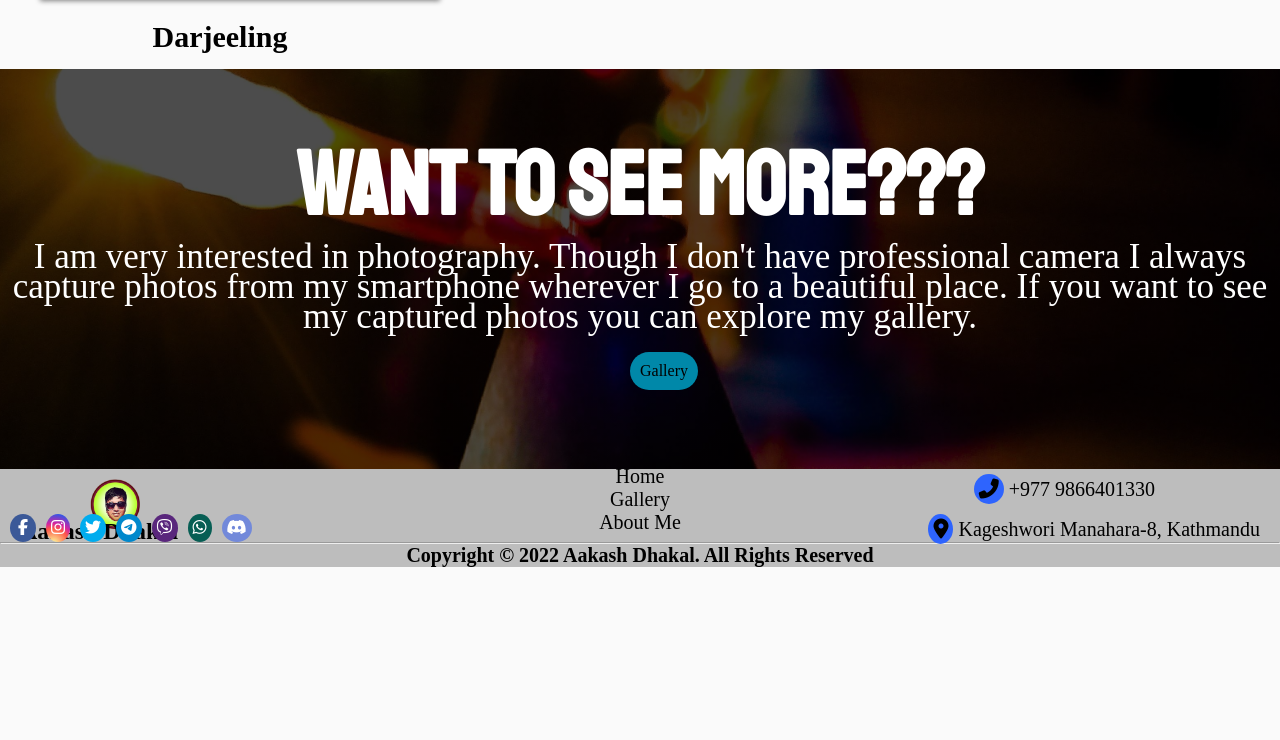
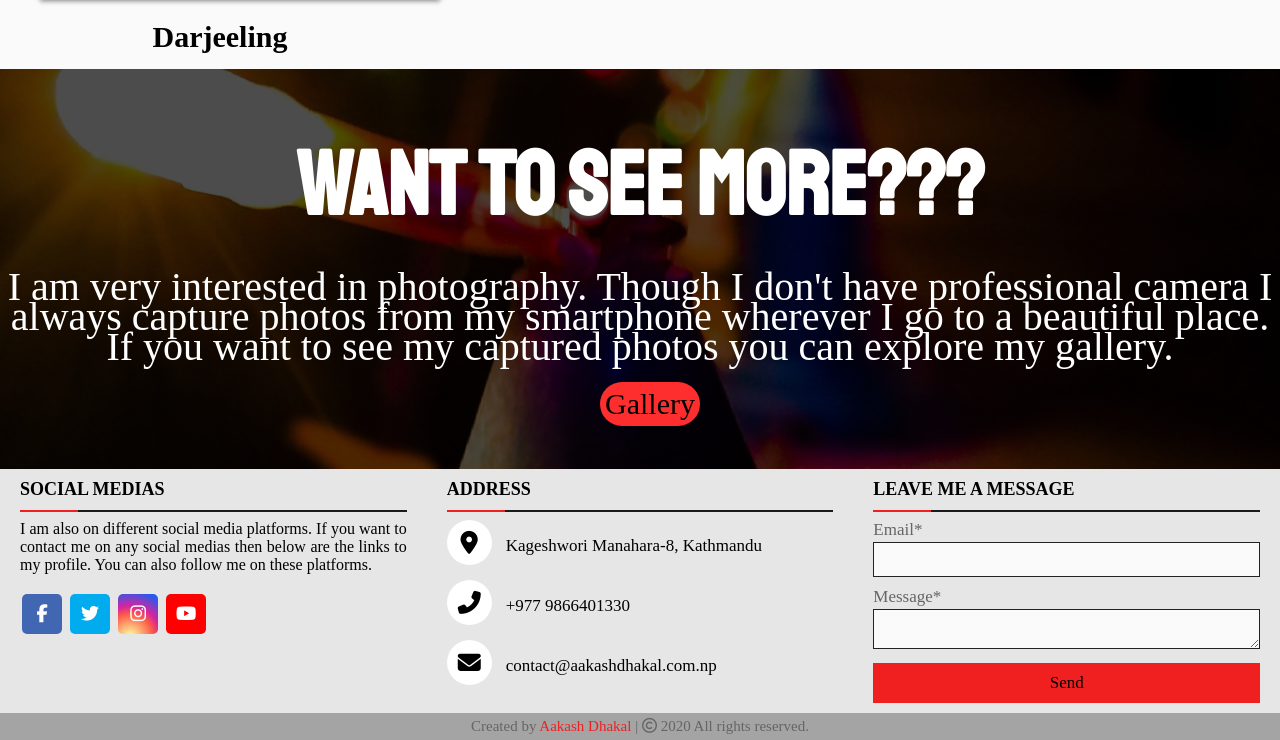
Before and after one commit to aakashdhakal/aakash, a plain HTML site: page index.html in a window 1280 px wide. Shown: the part 1342-2082 px from the top of the page. Before the commit the page ends 1909 px from the top, so only its background shows below. Drawn offline with Linux system fonts and the light colour scheme; a web font is replaced by a local one.

Commit message:
Add files via upload

```diff
--- a/index.html
+++ b/index.html
@@ -19,13 +19,20 @@
             <h1>AAKASH DHAKAL</h1>
          </a>
          <nav>
+		 <input type="checkbox" id="check">
+      <label for="check" class="checkbtn">
+        <i class="fas fa-bars"></i>
+      </label>
             <ul class="nav_links">
                <li><a href="index.html" class="active"><i class="fa fa-fw fa-home"></i>Home</a></li>
                <li><a href="#" class="button"><i class="fa fa-fw fa-photo-video"></i>Gallery</a></li>
                <li><a href="#" class="button"><i class="fa fa-fw fa-user-alt"></i>About Me</a></li>
+			   <li><a class""cta"><button id="contact">Contact</button></a></li>
             </ul>
+
+
          </nav>
-         <a class""cta"><button id="contact">Contact</button></a>
+
       </header>
       <div class="about">
          <h1 class="text">Know more about me</h1>
@@ -50,9 +57,9 @@
 		 <figcaption><b>Darjeeling</b></figcaption>
 		 </figure>
 		 <div class="info">
-         <h1 style="color: white; margin-top: 60px;">Want to see more???</h1>
-         <p style="color: white; text-align:center; font-size: 35px; line-height: 30px; font-family: Dongle"> I am very interested in photography. Though I don't have professional camera I always capture photos from my smartphone wherever I go to a beautiful place. If you want to see my captured photos you can explore my gallery.</p>
-         <a><button id="about" style="margin-left: 630px;">Gallery</button></a>
+         <h2 style="color: white; margin-top: 60px;">Want to see more???</h2>
+         <p class="gallery-info"> I am very interested in photography. Though I don't have professional camera I always capture photos from my smartphone wherever I go to a beautiful place. If you want to see my captured photos you can explore my gallery.</p>
+         <a><button id="gallery-info">Gallery</button></a>
       </div>
 
       </div>
@@ -205,42 +212,65 @@
 
 
 
-	      <div id="progress">
+
+<footer>
+      <div class="main-content">
+        <div class="left box">
+          <h2>Social Medias</h2>
+          <div class="content">
+            <p>I am also on different social media platforms. If you want to contact me on any social medias then below are the links to my profile. You can also follow me on these platforms.</p>
+            <div class="social">
+              <a href="#"><span class="fab fa-facebook-f"style="background:#4267B2;"></span></a>
+              <a href="#"><span class="fab fa-twitter" style="background:#00acee;"></span></a>
+              <a href="#"><span class="fab fa-instagram" style="background: radial-gradient(circle at 30% 107%, #fdf497 0%, #fdf497 5%, #fd5949 45%,#d6249f 60%,#285AEB 90%);"></span></a>
+              <a href="#"><span class="fab fa-youtube" style="background:#FF0000;"></span></a>
+            </div>
+          </div>
+        </div>
+        <div class="center box">
+          <h2>Address</h2>
+          <div class="content">
+            <div class="place">
+              <span class="fas fa-map-marker-alt"></span>
+              <span class="text">Kageshwori Manahara-8, Kathmandu</span>
+            </div>
+            <div class="phone">
+              <span class="fas fa-phone-alt"></span>
+              <span class="text">+977 9866401330</span>
+            </div>
+            <div class="email">
+              <span class="fas fa-envelope"></span>
+              <span class="text">contact@aakashdhakal.com.np</span>
+            </div>
+          </div>
+        </div>
+        <div class="right box">
+          <h2>Leave me a message</h2>
+          <div class="content">
+            <form action="#">
+              <div class="email">
+                <div class="text">Email*</div>
+                <input type="email" required>
+              </div>
+              <div class="msg">
+                <div class="text">Message*</div>
+                <textarea rows="2" cols="25" required></textarea>
+              </div>
+              <div class="btn">
+                <button type="submit">Send</button>
+              </div>
+            </form>
+          </div>
+        </div>
+      </div>
+      <div class="bottom">
+        <center>
+          <span class="credit">Created by <a href="#">Aakash Dhakal</a> | </span>
+          <span class="far fa-copyright"></span><span> 2020 All rights reserved.</span>
+        </center>
+      </div>
+    </footer>
+		      <div id="progress">
       <span id="progress-value"><i class="fas fa-arrow-up"></i></span>
     </div>
-      <footer>
-         <div class="footer-container">
-            <a href="index.html"><img class="footer-logo" src="logo.png" alt="logo"></a>
-            <h2>Aakash Dhakal</h2>
-            <div class="footer-nav">
-               <ul>
-                  <li><a href="index.html">Home</a></li>
-                  <li><a href="#" class="button">Gallery</a></li>
-                  <li><a href="#" class="button">About Me</a></li>
-               </ul>
-            </div>
-            <div class="footer-contact">
-               <ul>
-                  <li><i class="fas fa-envelope"></i>&nbspcontact@aakashdhakal.com.np&nbsp&nbsp&nbsp&nbsp&nbsp&nbsp&nbsp</li>
-                  <li><i class="fas fa-phone-alt"></i>&nbsp+977 9866401330&nbsp&nbsp&nbsp&nbsp&nbsp&nbsp&nbsp&nbsp&nbsp&nbsp&nbsp&nbsp&nbsp&nbsp&nbsp&nbsp&nbsp&nbsp&nbsp&nbsp&nbsp</li>
-                  <li><i class="fas fa-map-marker-alt"></i>&nbspKageshwori Manahara-8, Kathmandu</li>
-               </ul>
-            </div>
-            <div class="social-media">
-               <div class="social-links">
-                  <ul>
-                  <li><a class""cta"><button id="facebook"><i class="fab fa-facebook-f"></i></button></a></li>
-                  <li><a class""cta"><button id="instagram"><i class="fab fa-instagram"></i></button></a></li>
-                  <li><a class""cta"><button id="twitter"><i class="fab fa-twitter"></i></button></a></li>
-                  <li><a class""cta"><button id="telegram"><i class="fab fa-telegram-plane"></i></button></a></li>
-                  <li><a class""cta"><button id="viber"><i class="fab fa-viber"></i></button></a></li>
-                  <li><a class""cta"><button id="whatsapp"><i class="fab fa-whatsapp"></i></button></a></li>
-                  <li><a class""cta"><button id="discord"><i class="fab fa-discord"></i></button></a></li>
-               </div>
-            </div>
-            <hr>
-			<h5>Copyright &copy 2022 Aakash Dhakal. All Rights Reserved</h5>
-         </div>
-      </footer>
-   </body>
 </html>
--- a/style.css
+++ b/style.css
@@ -73,10 +73,16 @@ body {
  header .active {
      background-color: #5882FA;
 }
- #theme-toggle {
-     padding: 5px 5px;
-     margin: 4px 10px;
-     margin-bottom: 20px;
+.checkbtn{
+  font-size: 30px;
+  color: white;
+  float: right;
+  line-height: 80px;
+  cursor: pointer;
+  display: none;
+}
+#check{
+  display: none;
 }
  .about {
      background-attachment: fixed;
@@ -125,6 +131,15 @@ body {
      cursor: pointer;
      color: black;
 	 font-family: Staatliches;
+	 text-decoration: underline;
+}
+ .gallery h2 {
+     font-size: 90px;
+     text-align: center;
+     cursor: pointer;
+     color: black;
+	 font-family: Staatliches;
+	 margin-bottom: 30px;
 }
  .glry {
      text-decoration: none;
@@ -171,6 +186,29 @@ body {
      background-position: center;
      background-size: 1500px;
      overflow: hidden;
+}
+.gallery .info .gallery-info
+{
+	color: white;
+	text-align:center;
+	font-size: 40px;
+	line-height: 30px;
+	font-family: Dongle
+}
+#gallery-info
+{
+	padding: 5px;
+	background-color: #FE2E2E;
+	border: none;
+	border-radius: 50px;
+	cursor: pointer;
+	margin: 20px;
+	margin-left: 600px;
+	font-size: 30px;
+}
+#gallery-info:hover
+{
+	opacity: 0.7;
 }
 
 
@@ -582,8 +620,165 @@ body {
 
 
 
+ @media only screen and (max-width: 425px)
+{
+header h1
+{
+	display: none;
+}
+.checkbtn{
+    display: block;
+	color: black;
+	margin-left: 270px;
+	margin-top: 10px;
+  }
+  ul{
+    position: absolute;
+    width: 40%;
+    height: 30vh;
+    background: #E6E6E6;
+    top: -100%;
+    text-align: center;
+    transition: all .5s;
+	right: 0px;
+  }
+  nav ul li{
+    display: block;
+  }
+  nav ul li a{
+    font-size: 15px;
+  }
+  a:hover,a.active{
+    background: none;
+    color: #0082e6;
+  }
+  #check:checked ~ ul{
+    top: 42px;
+  }
+  .profile {
+     display: none;
+	 width: 200px;
+	 margin-top: -120px;
+}
+ .about .text {
+     color: white;
+     font-size: 40px;
+     font-family: Lobster;
+	 margin-left: 30px;
+	 text-align: left;
+}
+ .about .des {
+     color: white;
+     margin-left: 40px;
+     font-size: 30px;
+     margin-top: 50px;
+     font-family: Dongle;
+}
+ #about {
+     border-radius: 50px;
+     padding: 10px;
+     cursor: pointer;
+     transition: all 0.3s ease 0s;
+     background-color: rgba(0,136,169,1);
+     border: none;
+	 margin-left: 200px;
+	 margin-top: -10px;
+}
+ #about:hover {
+     background-color: rgba(0,136,169,0.6);
+}
+ .about {
+     background-attachment: fixed;
+     height: 400px;
+     background: linear-gradient(rgba(0, 0, 0, 0.7), rgba(0, 0, 0, 0.7)), url('Images/14.jpeg');
+     background-position: center;
+     background-size: 300%;
+     overflow: hidden;
+	 align-items: center;
+}
+ .gallery h1 {
+     font-size: 70px;
+     text-align: center;
+     cursor: pointer;
+     color: black;
+	 font-family: Staatliches;
+	 margin: 10px;
+}
+ .glry {
+     text-decoration: none;
+}
+.gallery img
+{
+	width: 85%;
+	margin: 10px;
+	margin-left: 30px;
+	transition: all 0.3s ease 0s;
+	overflow: hidden;
+	box-shadow: 10px 10px 5px grey;
+}
+.gallery img:hover
+{
+	transform: scale(1.1);
+}
+.gallery figure
+{
+	display: inline-block;
 
+}
+.gallery figcaption
+{
+	margin: 15px;
+	text-align: center;
+	font-size: 30px;
+}
+.gallery
+{
+	margin-top: 70px;
+}
+.gallery .info
+{
+	background-attachment: scroll;
+     height: 400px;
+     background: linear-gradient(rgba(0, 0, 0, 0.7), rgba(0, 0, 0, 0.7)), url('Images/10.jpg');
+     background-position: center;
+     background-size: 1500px;
+     overflow: hidden;
+}
+.gallery .info h2
+{
+	font-size: 40px;
+	text-align: center;
+	font-family: Staatliches;
+	margin-bottom: 20px;
+}
+.gallery .info .gallery-info
+{
+	font-size: 30px;
+}
+#gallery-info
+{
+	padding: 5px;
+	background-color: #FE2E2E;
+	border: none;
+	border-radius: 50px;
+	cursor: pointer;
+	margin: 20px;
+	font-size: 20px;
+	margin-left: 150px;
 
+}
+footer{
+    position: relative;
+    bottom: 0px;
+  }
+  .main-content{
+    flex-wrap: wrap;
+    flex-direction: column;
+  }
+  .main-content .box{
+    margin: 5px 0;
+  }
+}
 #progress {
   position: fixed;
   bottom: 100px;
@@ -607,124 +802,140 @@ body {
   font-size: 20px;
   color: #001a2e;
 }
- .footer-container {
-     background-color: #BDBDBD;
-	 overflow: hidden;
+ footer{
+  position: relative;
+  bottom: 0px;
+  width: 100%;
+  background: #E6E6E6;
 }
- .footer-logo {
-     width: 50px;
-     cursor: pointer;
-     margin-top: 10px;
-     margin-left: 90px;
+.main-content{
+  display: flex;
 }
- .footer-container h2 {
-     font-family: Mochiy Pop P One;
-     text-align: left;
-     margin-top: -15px;
-     margin-left: 20px;
+.main-content .box{
+  flex-basis: 50%;
+  padding: 10px 20px;
 }
- .footer-container p {
-     font-size: 20px;
+.box h2{
+  font-size: 1.125rem;
+  font-weight: 600;
+  text-transform: uppercase;
 }
- .footer-nav {
-     font-size: 20px;
-     text-align: center;
-     margin-top: -80px;
+.box .content{
+  margin: 20px 0 0 0;
+  position: relative;
 }
- .footer-nav ul li a {
-     text-decoration: none;
-     color: black;
+.box .content:before{
+  position: absolute;
+  content: '';
+  top: -10px;
+  height: 2px;
+  width: 100%;
+  background: #1a1a1a;
 }
- .footer-contact {
-     text-align: right;
-     margin-top: -110px;
-     margin-right: 20px;
-	 margin-bottom: 10px;
+.box .content:after{
+  position: absolute;
+  content: '';
+  height: 2px;
+  width: 15%;
+  background: #f12020;
+  top: -10px;
 }
- .footer-contact ul li {
-     margin-top: 10px;
-     font-size: 20px;
+.left .content p{
+  text-align: justify;
 }
- .footer-contact i {
-     background-color: #2E64FE;
-     padding: 5px;
-     border-radius: 50%;
+.left .content .social{
+  margin: 20px 0 0 0;
 }
- .social-media {
-     margin-top: -40px;
-     margin-left: 10px;
+.left .content .social a{
+  padding: 0 2px;
 }
- .social-media .social-links ul {
-     display: flex;
-     justify-content: flex-right;
-     list-style: none;
+.left .content .social a span{
+  height: 40px;
+  width: 40px;
+  background: #1a1a1a;
+  line-height: 40px;
+  text-align: center;
+  font-size: 18px;
+  border-radius: 5px;
+  transition: 0.3s;
+  color: white;
 }
- #facebook {
-     color: white;
-     border: none;
-     cursor: pointer;
-     margin-right: 10px;
-     padding: 5px;
-     border-radius: 50%;
-     background-color: #3B5998;
-     padding-right: 8px;
-     padding-left: 8px;
+.left .content .social a span:hover{
+  opacity: 0.8;
 }
- #instagram {
-     color: white;
-     background: radial-gradient(circle at 30% 107%, #fdf497 0%, #fdf497 5%, #fd5949 45%,#d6249f 60%,#285AEB 90%);
-     border: none;
-     cursor: pointer;
-     margin-right: 10px;
-     padding: 5px;
-     border-radius: 50%;
+.center .content .fas{
+  font-size: 1.4375rem;
+  background: #ffffff;
+  height: 45px;
+  width: 45px;
+  line-height: 45px;
+  text-align: center;
+  border-radius: 50%;
+  transition: 0.3s;
+  cursor: pointer;
 }
- #twitter {
-     color: white;
-     border: none;
-     cursor: pointer;
-     margin-right: 10px;
-     padding: 5px;
-     border-radius: 50%;
-     background-color: #00ACEE;
+.center .content .fas:hover{
+  background: #f12020;
 }
- #telegram {
-     color: white;
-     border: none;
-     cursor: pointer;
-     margin-right: 10px;
-     padding: 5px;
-     border-radius: 50%;
-     background-color: #0088CC;
+.center .content .text{
+  font-size: 1.0625rem;
+  font-weight: 500;
+  padding-left: 10px;
 }
- #viber {
-     color: white;
-     border: none;
-     cursor: pointer;
-     margin-right: 10px;
-     padding: 5px;
-     border-radius: 50%;
-     background-color: #59267C;
+.center .content .phone{
+  margin: 15px 0;
 }
- #whatsapp {
-     color: white;
-     border: none;
-     cursor: pointer;
-     margin-right: 10px;
-     padding: 5px;
-     border-radius: 50%;
-     background-color: #075E54;
+.right form .text{
+  font-size: 1.0625rem;
+  margin-bottom: 2px;
+  color: #656565;
 }
- #discord {
-     color: white;
-     border: none;
-     cursor: pointer;
-     margin-right: 10px;
-     padding: 5px;
-     border-radius: 50%;
-     background-color: #7289DA;
+.right form .msg{
+  margin-top: 10px;
 }
- .footer-container h5 {
-     text-align: center;
-     font-size: 20px;
+.right form input, .right form textarea{
+  width: 100%;
+  font-size: 1.0625rem;
+  background: #FAFAFA;
+  padding-left: 10px;
+  border: 1px solid #222222;
 }
+.right form input:focus,
+.right form textarea:focus{
+  outline-color: #3498db;
+}
+.right form input{
+  height: 35px;
+}
+.right form .btn{
+  margin-top: 10px;
+}
+.right form .btn button{
+  height: 40px;
+  width: 100%;
+  border: none;
+  outline: none;
+  background: #f12020;
+  font-size: 1.0625rem;
+  font-weight: 500;
+  cursor: pointer;
+  transition: .3s;
+}
+.right form .btn button:hover{
+  opacity: 0.8;
+}
+.bottom center{
+  padding: 5px;
+  font-size: 0.9375rem;
+  background: #A4A4A4;
+}
+.bottom center span{
+  color: #656565;
+}
+.bottom center a{
+  color: #f12020;
+  text-decoration: none;
+}
+.bottom center a:hover{
+  text-decoration: underline;
+}
```
Also changed, not shown: main.js (+11 -9 lines).
